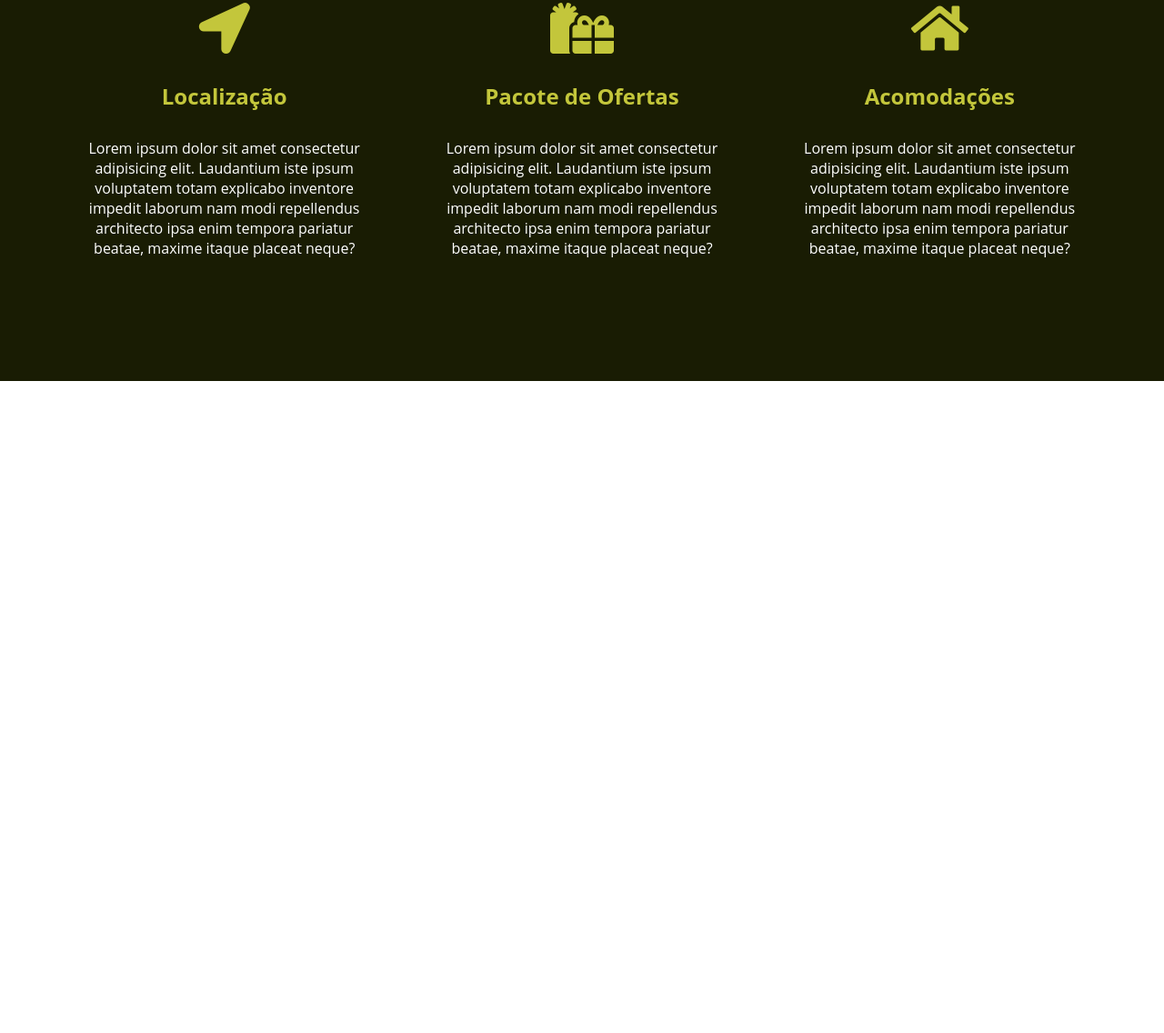
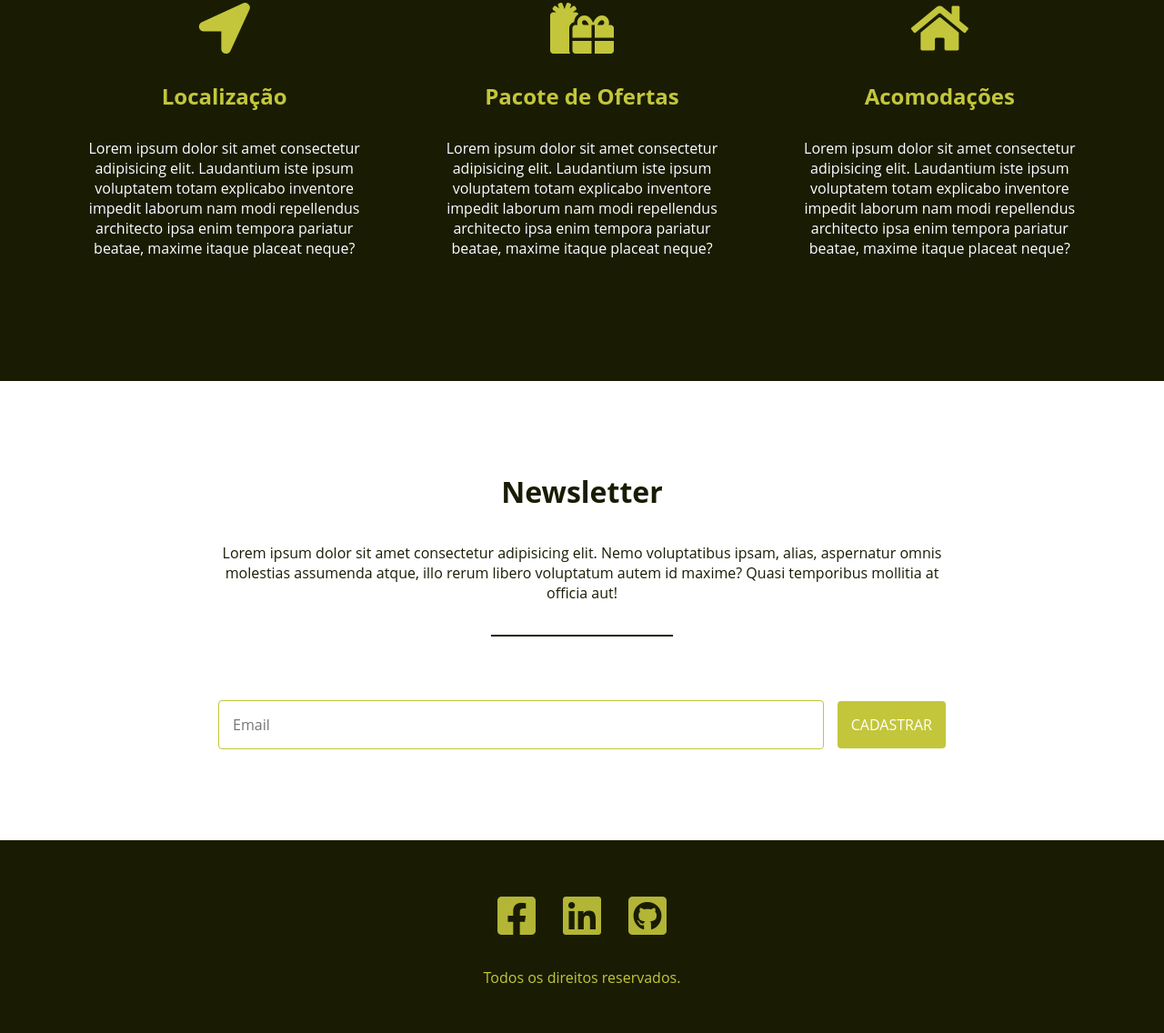
Before and after one commit to oliveirajoabe/hotel-front-flexbox, a plain HTML site: page index.html in a window 1280 px wide. Shown: the part 2299-3435 px from the top of the page at 91% size. Before the commit the page ends 2718 px from the top, so only its background shows below. Drawn offline with Linux system fonts and the light colour scheme.

Commit message:
adicao de newslatter e footer

```diff
--- a/css/style.css
+++ b/css/style.css
@@ -154,7 +154,83 @@ header li:last-child {margin-right: 0;} /*pega o ultimo filho do component*/
 }
 .caracteristicas .grid li p{ color: #fff;}
 
+/* NEWSLETTER */
+.newsletter {
+    display: flex;
+    flex-direction: column;
+    align-items: center;
+    padding: 100px 50px;
+}
+.newsletter h3{
+    font-size: 2rem;
+    margin-bottom: 35px;
+    color: #191c03;
+    text-align: center;
+}
+.newsletter p {
+    max-width: 800px;
+    margin-bottom: 35px;
+    color: #191c03;
+    text-align: center;
+}
+.newsletter hr{
+    width: 200px;
+    height: 2px;
+    background-color: #191c03;
+    margin-bottom: 70px;
+    border:none;
+}
 
+.newsletter form {
+    display: flex;
+    align-items: center;
+    justify-content: center;
+    flex-wrap: wrap;
+    width: 80%;
+    max-width: 800px;
+}
+.newsletter input{
+    padding: 15px;
+    border: 1px solid #c3c63b;
+    border-radius: 4px;
+    margin-right: 15px;
+    flex: 1;
+}
+.newsletter button{
+    padding: 15px;
+    background-color: #c3c63b;
+    color: #fff;
+    text-transform: uppercase;
+    border: none;
+    border-radius: 4px;
+    cursor: pointer;
+}
+
+/* FOOTER */
+footer{
+    display: flex;
+    flex-direction: column;
+    background-color: #191c03;
+    padding: 50px 0;
+    align-items: center;
+}
+
+footer ul{
+    display: flex;
+    margin-bottom: 25px;
+}
+footer ul li{
+    margin-right: 30px;
+}
+footer ul li:last-child{margin-right: 0;}
+footer ul li a {
+    color: #c3c63b;
+    font-size: 3rem;
+}
+footer p{
+    color: #c3c63b;
+    text-align: center;
+}
 
 @media (max-width: 700px){
     header {flex-direction: column;}
@@ -162,6 +238,7 @@ header li:last-child {margin-right: 0;} /*pega o ultimo filho do component*/
     .hero h1 {font-size: 2.5rem;}
     .hero h3 {font-size: 1.5rem;}
     .conheca-o-hotel .grid li.small, .conheca-o-hotel .grid li.large{flex-basis: 100%;}
+    .newsletter input{flex-basis: 100%; margin-bottom: 15px;}
 }
 @media (max-width: 850px) {
     .caracteristicas .grid {flex-direction: column;}
--- a/index.html
+++ b/index.html
@@ -90,6 +90,29 @@
             </li>
         </ul>
     </section>
+
+    <section class="newsletter">
+        <h3>Newsletter</h3>
+        <p>
+            Lorem ipsum dolor sit amet consectetur adipisicing elit. Nemo voluptatibus ipsam, alias, aspernatur omnis
+            molestias assumenda atque, illo rerum libero voluptatum autem id maxime? Quasi temporibus mollitia at
+            officia aut!
+        </p>
+        <hr/>
+        <form>
+            <input type="text" name="email" id="email" placeholder="Email">
+            <button>Cadastrar</button>
+        </form>
+    </section>
+
+    <footer>
+        <ul>
+            <li><a href=""><i class="fab fa-facebook-square"></i></a></li>
+            <li><a href=""><i class="fab fa-linkedin"></i></a></li>
+            <li><a href=""><i class="fab fa-github-square"></i></a></li>
+        </ul>
+        <p>Todos os direitos reservados.</p>
+    </footer>
 </body>
 
 </html>
```
